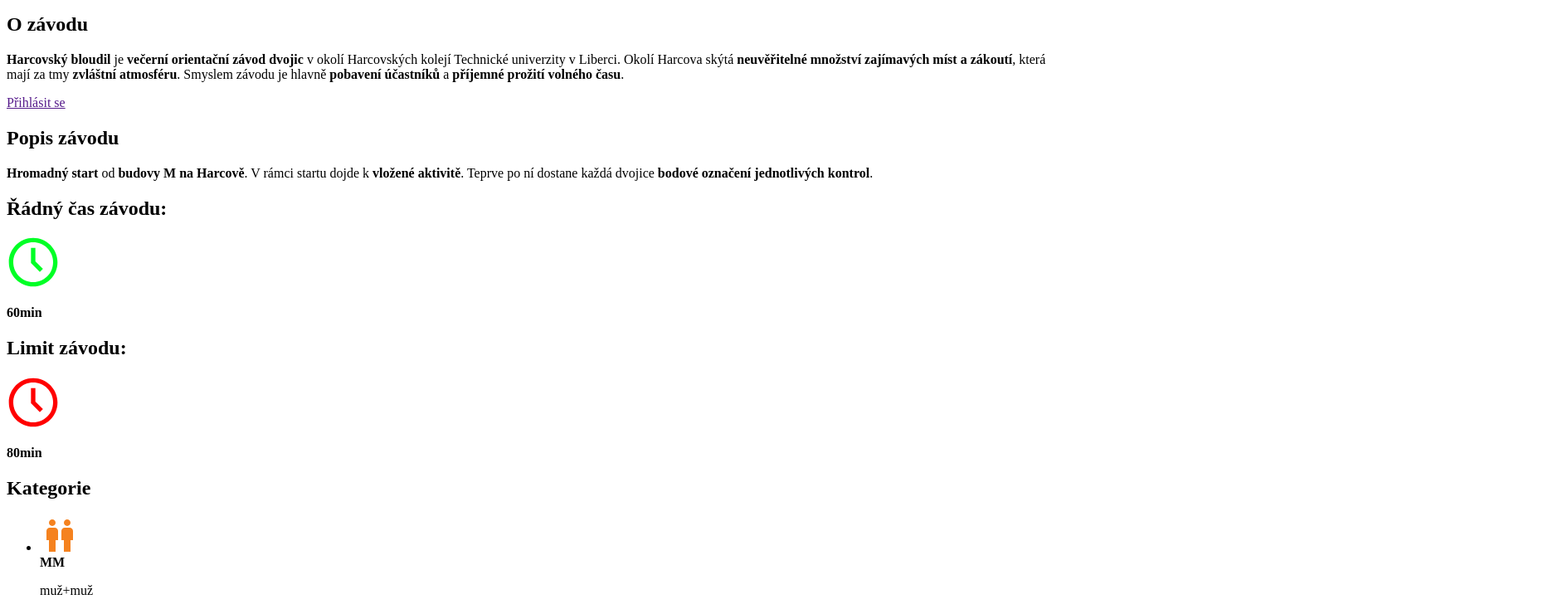
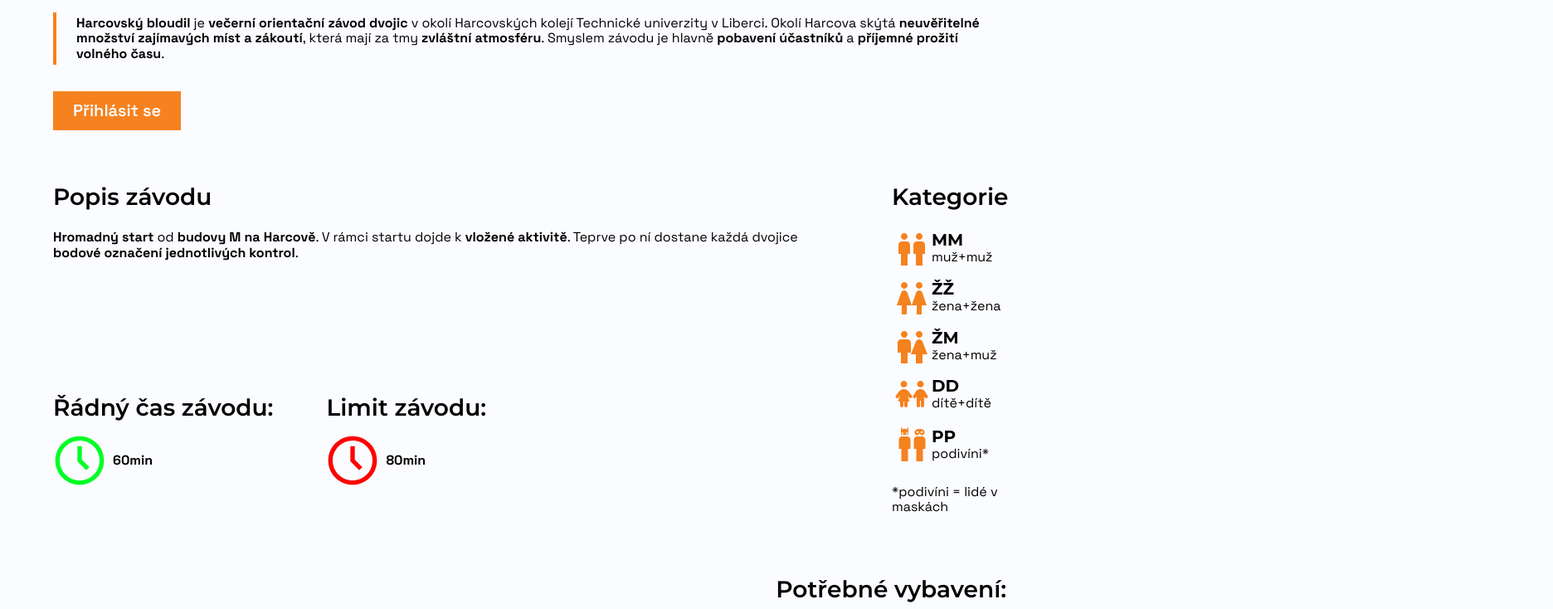
Before and after one commit to LukasVedral/Harcovsky-Bloudil, a website built with Vite: page src/about.html in a window 1280 px wide. Shown: the part 227-961 px from the top of the page at 83% size, 1872 px wide, since content can reach past the window. Built offline with nearby package versions, Linux system fonts and the light colour scheme.

Commit message:
styles fix

```diff
--- a/src/about.html
+++ b/src/about.html
@@ -21,7 +21,7 @@
   <link rel="preconnect" href="https://fonts.gstatic.com" crossorigin>
   <link href="https://fonts.googleapis.com/css2?family=Montserrat:ital,wght@0,100..900;1,100..900&family=Space+Grotesk:wght@300..700&display=swap" rel="stylesheet">
 
-  <link rel="stylesheet" href="./src/styles/style.css">
+  <link rel="stylesheet" href="./styles/style.css">
 </head>
 <body>
   <header class="hamburger-zone">
--- a/src/applications.html
+++ b/src/applications.html
@@ -21,7 +21,7 @@
   <link rel="preconnect" href="https://fonts.gstatic.com" crossorigin>
   <link href="https://fonts.googleapis.com/css2?family=Montserrat:ital,wght@0,100..900;1,100..900&family=Space+Grotesk:wght@300..700&display=swap" rel="stylesheet">
 
-  <link rel="stylesheet" href="./src/styles/style.css">
+  <link rel="stylesheet" href="./styles/style.css">
 </head>
 <body>
   <header class="hamburger-zone">
```
Also changed, not shown: src/contact.html (+1 -1 lines), src/gallery.html (+1 -1 lines), src/index.html (+1 -1 lines), src/proposition.html (+1 -1 lines), src/years.html (+1 -1 lines).
